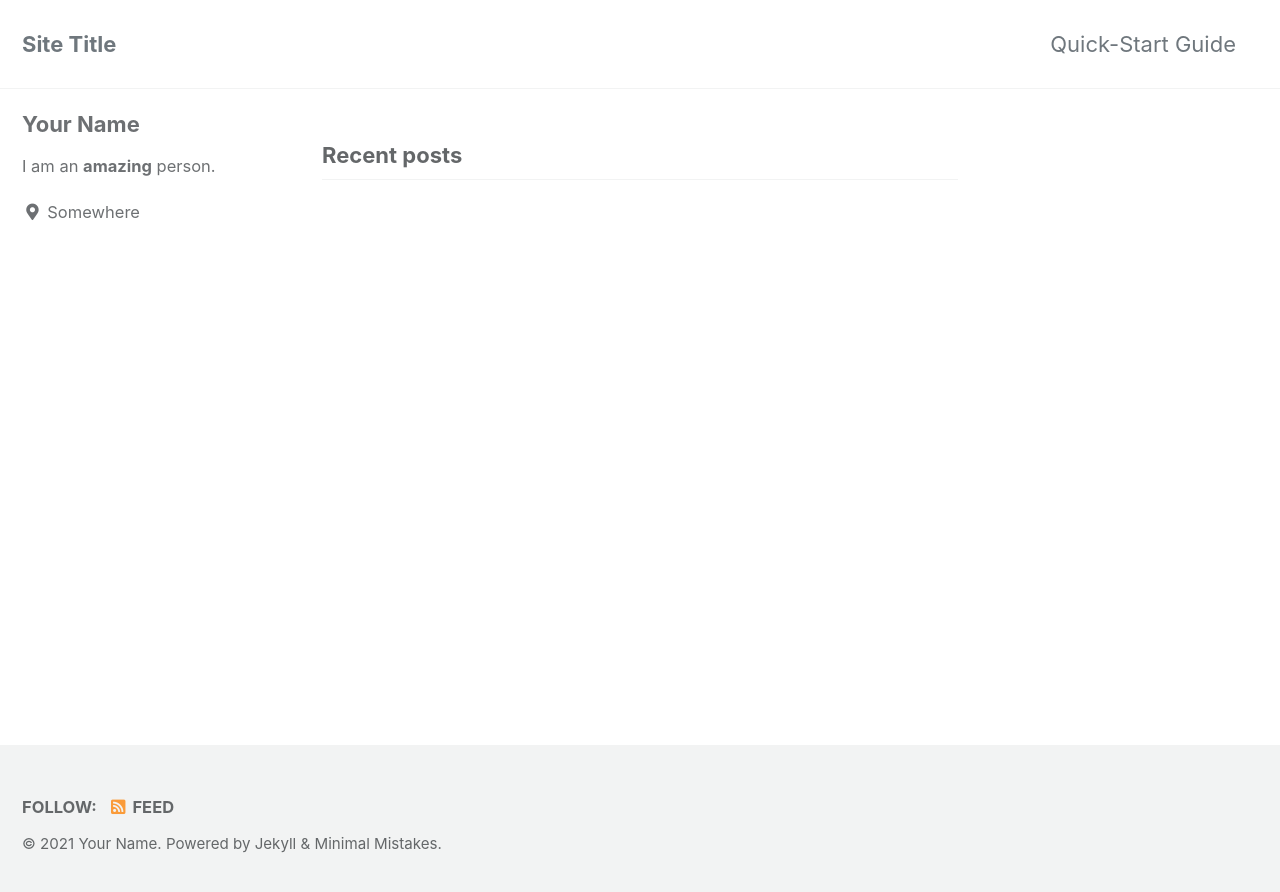
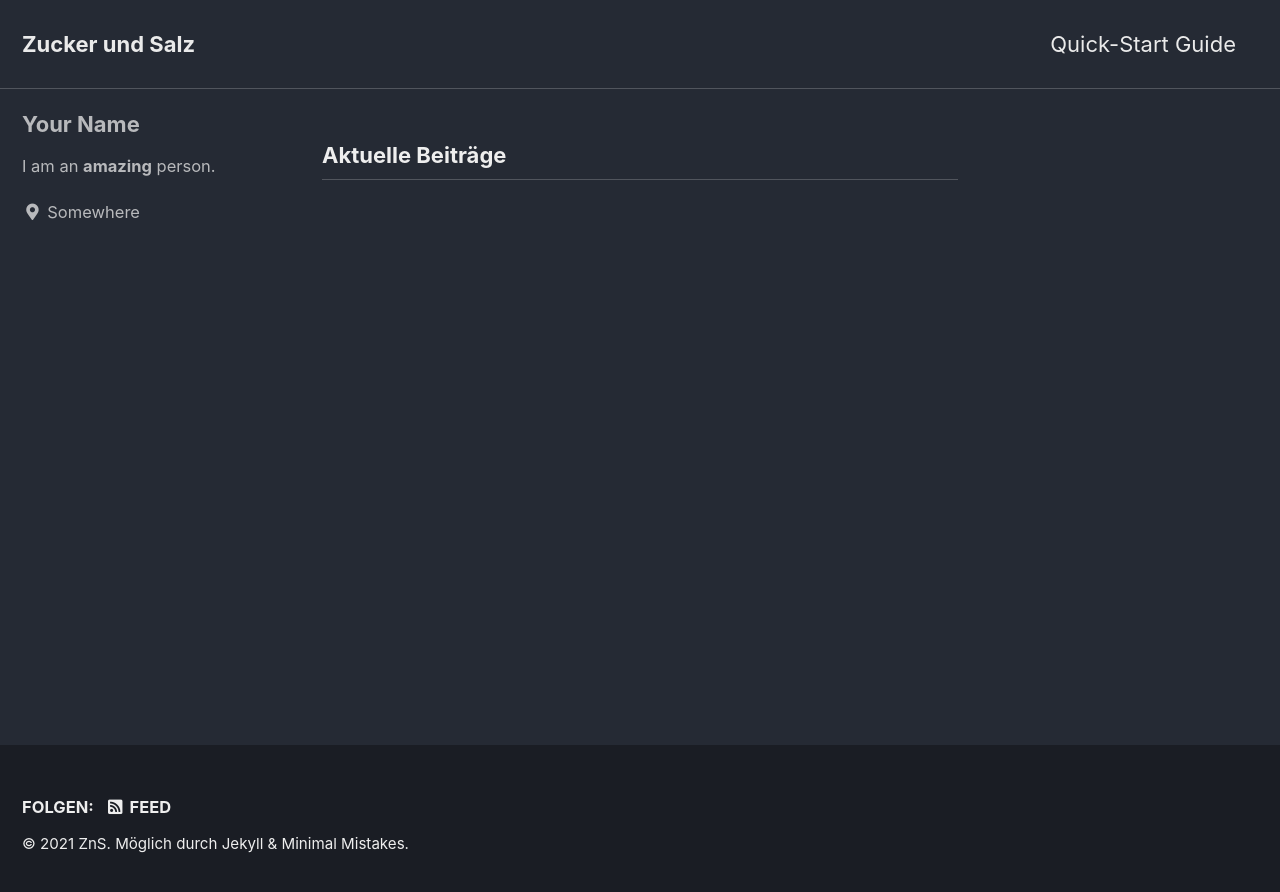
Before and after one commit to ZuckerUndSalz/ZuckerUndSalz.github.io, a Jekyll site: the page built from index.html, in a window 1280 px wide. Shown: the top 892 px of the page. Built offline with Jekyll 4.4.1, drawn with Linux system fonts in a browser that asks for light colours; cached includes are drawn as plain includes; the list of posts is cut into pages by our own code.

Commit message:
Update _config.yml

```diff
--- a/_config.yml
+++ b/_config.yml
@@ -12,16 +12,16 @@
 
 # theme                  : "minimal-mistakes-jekyll"
 # remote_theme           : "mmistakes/minimal-mistakes"
-minimal_mistakes_skin    : "default" # "air", "aqua", "contrast", "dark", "dirt", "neon", "mint", "plum", "sunrise"
+minimal_mistakes_skin    : "dark" # "air", "aqua", "contrast", "dark", "dirt", "neon", "mint", "plum", "sunrise"
 
 # Site Settings
-locale                   : "en-US"
-title                    : "Site Title"
+locale                   : "de-DE"
+title                    : "Zucker und Salz"
 title_separator          : "-"
 subtitle                 : # site tagline that appears below site title in masthead
-name                     : "Your Name"
+name                     : "ZnS"
 description              : "An amazing website."
-url                      : # the base hostname & protocol for your site e.g. "https://mmistakes.github.io"
+url                      : "https://zuckerundsalz.github.io/" # the base hostname & protocol for your site e.g. "https://mmistakes.github.io"
 baseurl                  : # the subpath of your site, e.g. "/blog"
 repository               : # GitHub username/repo-name e.g. "mmistakes/minimal-mistakes"
 teaser                   : # path of fallback teaser image, e.g. "/assets/images/500x300.png"
```
